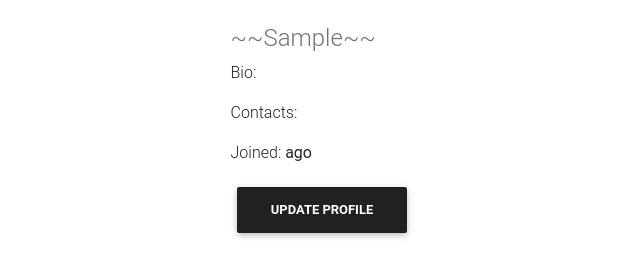
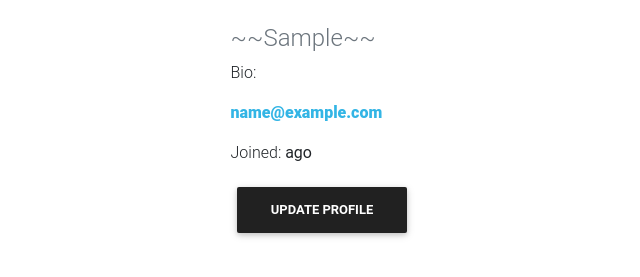
Before and after one commit to omololevy/E-books, a Django app: page /profile/ in a window 1280 px wide. Shown: the part 110-387 px from the top of the page, without its empty margins (318-958 px from the left). Run offline with Django 3.2, Linux system fonts and the light colour scheme; the visitor is signed in with stand-in values (Sample User, id 1); some libraries are stand-ins or nearby versions; some web fonts are replaced.

Commit message:
Added styling

```diff
--- a/library/templates/profile.html
+++ b/library/templates/profile.html
@@ -10,7 +10,7 @@
             <br><br>
             <h4 class="text-muted">~~{{user.username|capfirst}}~~</h4>
             <p>Bio: <b>{{user.profile.bio}}</b></p>
-            <p>Contacts: <b>{{user.profile.contacts}}</b></p>
+            <p class="text-info" style="font-size: 16px; font-weight: bold;"><b>{{user.email}}</b></p>
             <p>Joined: <b>{{user.profile.join_date|timesince}} ago</b></p>
             <a class="btn btn-dark" href="{% url 'create_profile' %}"><b>Update Profile</b></a>
 
```
